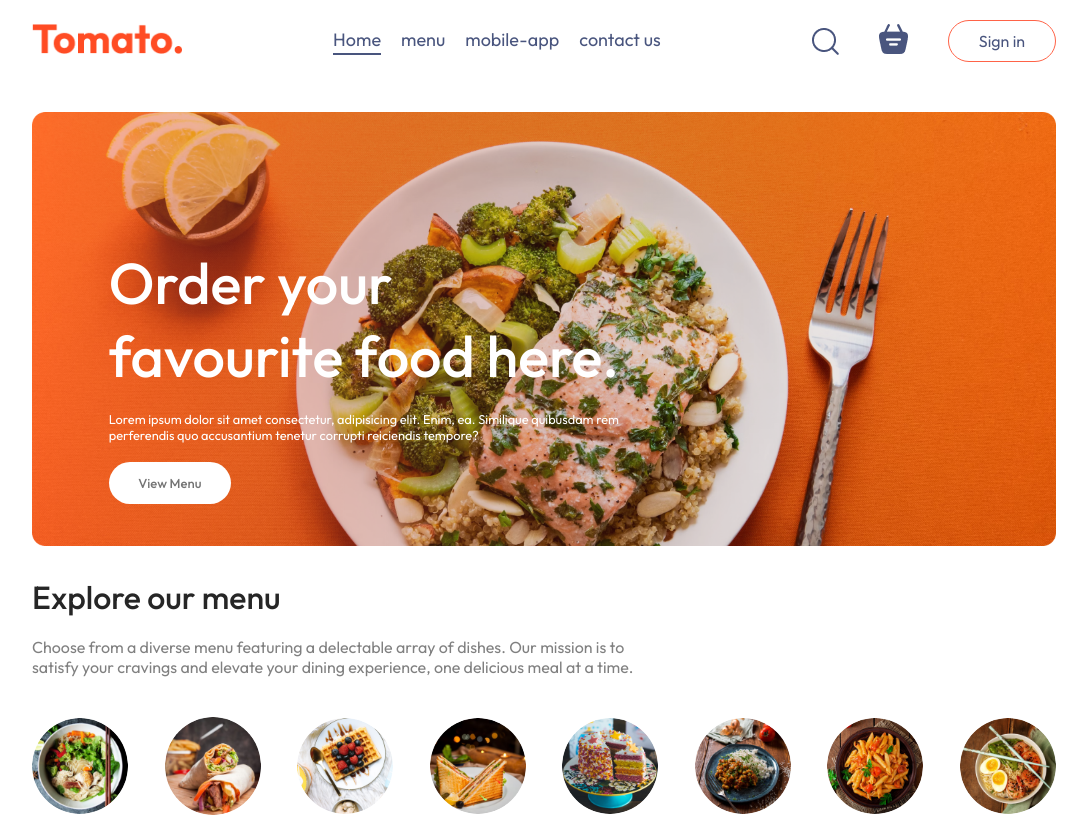
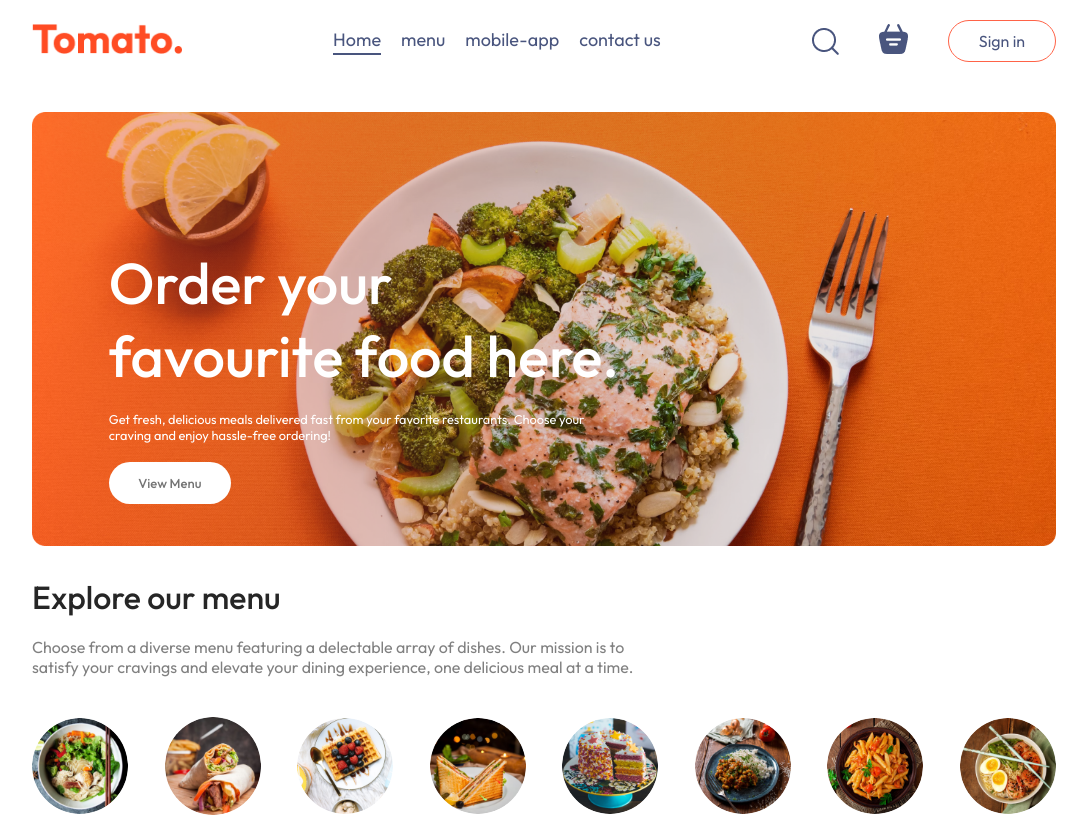
Before and after one commit to catherin-raichal-i/TomatoBites, a React (Vite) app: page / in a window 1280 px wide. Shown: the top 817 px of the page, without its empty margins (96-1183 px from the left). Built offline with nearby package versions, Linux system fonts and the light colour scheme.

Commit message:
Update Header.jsx

```diff
--- a/src/components/Header/Header.jsx
+++ b/src/components/Header/Header.jsx
@@ -6,11 +6,12 @@ const Header = () => {
         <div className='header'>
             <div className="header-contents">
                 <h2>Order your favourite food here.</h2>
-                <p>Lorem ipsum dolor sit amet consectetur, adipisicing elit. Enim, ea. Similique quibusdam rem perferendis quo accusantium tenetur corrupti reiciendis tempore?</p>
+                <p>Get fresh, delicious meals delivered fast from your favorite restaurants. Choose your craving and enjoy hassle-free ordering!</p>
                 <button>View Menu</button>
             </div>
         </div>
     )
 }
 
+
 export default Header
```
